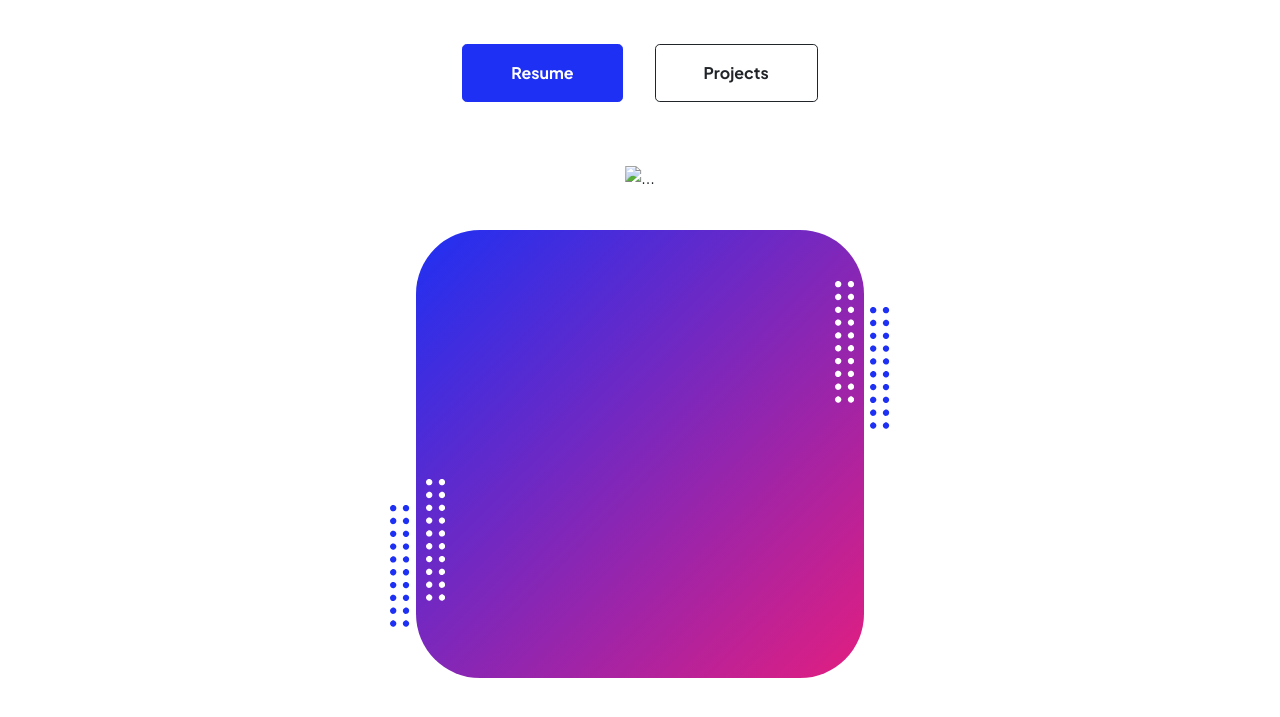
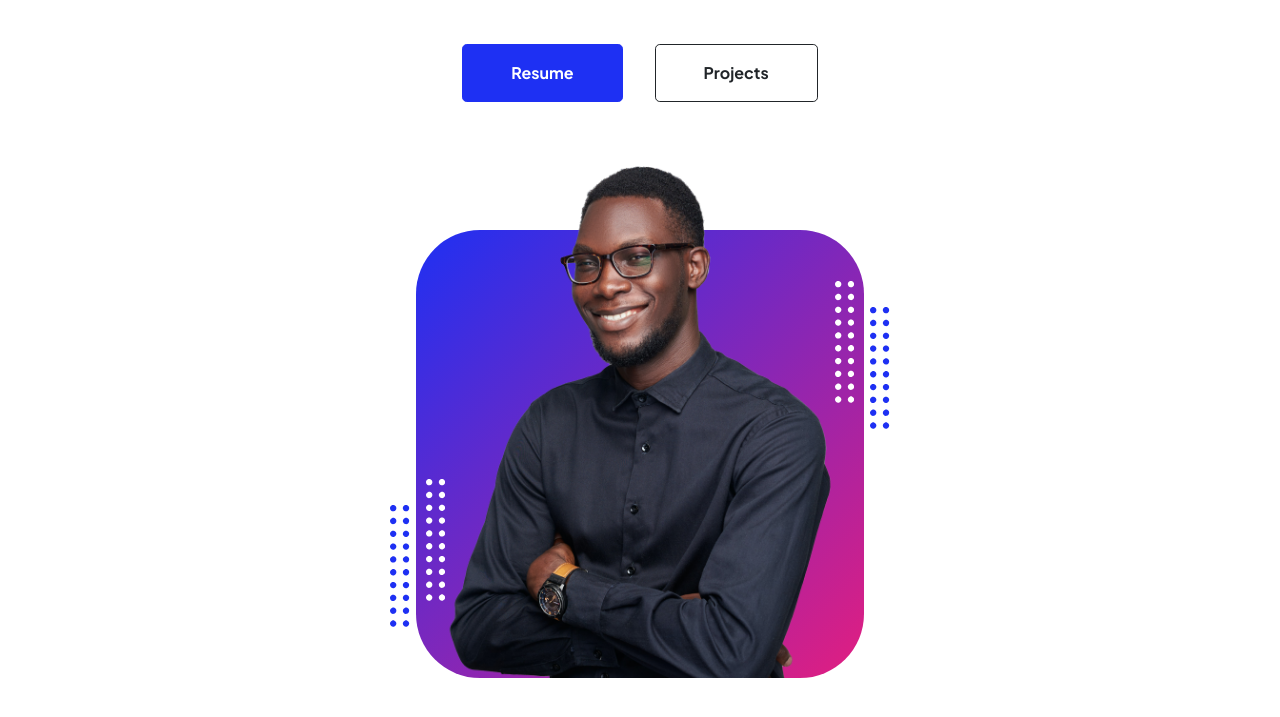
Before and after one commit to StartBootstrap/startbootstrap-personal, a website: page src/pug/index.pug in a window 1280 px wide. Shown: the part 291-1008 px from the top of the page. Drawn offline with nearby package versions, Linux system fonts and the light colour scheme; files that its build step writes are made by us from their sources; the site is published under a folder, as on GitHub Pages, so addresses that start at the root find nothing; files whose address does not match are found by name.

Commit message:
file path for assets

```diff
--- a/src/pug/index.pug
+++ b/src/pug/index.pug
@@ -43,7 +43,7 @@ html(lang='en')
                                 .profile.bg-gradient-primary-to-secondary
                                     // TIP: For best results, use a photo with a transparent background like the demo example below
                                     // Watch a tutorial on how to do this on YouTube (link)
-                                    img.profile-img(src='/assets/profile.png', alt='...')
+                                    img.profile-img(src='assets/profile.png', alt='...')
                                     .dots-1
                                         include includes/svg-dots.pug
                                     .dots-2
```
Also changed, not shown: dist/index.html.
